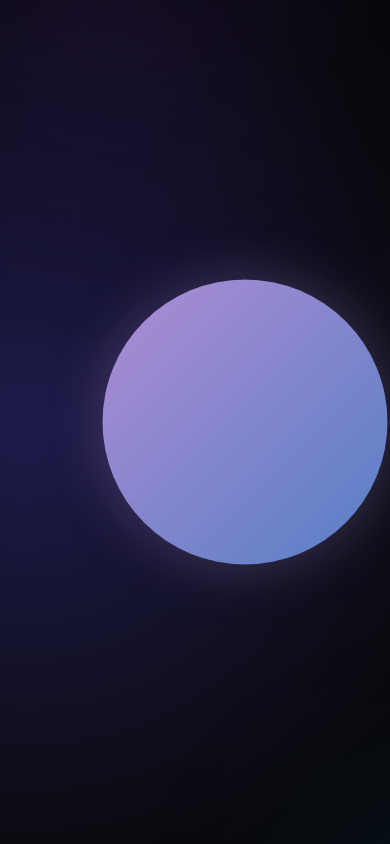
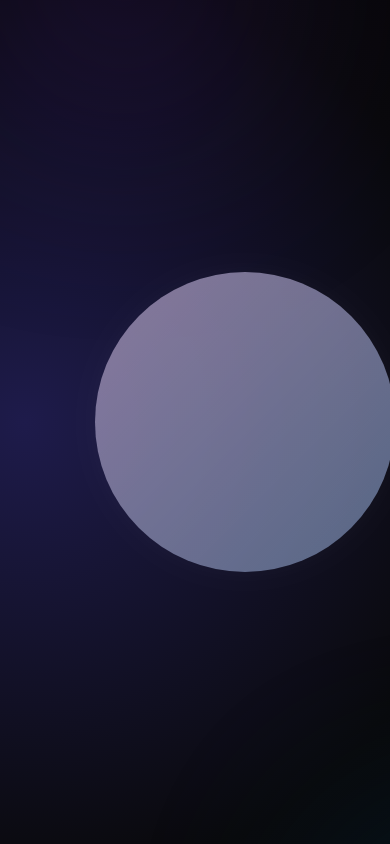
Before and after one commit to ahmad-younis88/voice_cloning_ai, a Next.js app: page / in a window 390 px wide. Shown: the top 844 px of the page. Built offline with nearby package versions, Linux system fonts and the light colour scheme.

Commit message:
Fix mobile Safari design and add voice visualization

```diff
--- a/app/globals.css
+++ b/app/globals.css
@@ -26,24 +26,10 @@ body {
   display: flex;
   justify-content: center;
   align-items: center;
-  width: 100%;
-  height: 100vh;
+  width: 100vw;
+  height: 100dvh; /* Better for mobile Safari (handles address bar) */
   position: relative;
   z-index: 10;
-}
-
-.orb-container {
-  position: absolute;
-  top: 0;
-  left: 0;
-  width: 100vw;
-  height: 100vh;
-  display: flex;
-  justify-content: center;
-  align-items: center;
-  cursor: pointer;
-  z-index: 20; /* Ensure it is clickable above everything */
-  transition: transform 0.1s ease-out; /* Smooth transition for the voice scaling */
 }
 
 .orb {
@@ -54,16 +40,22 @@ body {
   border-radius: 50%;
   background: linear-gradient(135deg, #c084fc, #3b82f6);
   box-shadow: 0 0 80px rgba(59, 130, 246, 0.5), inset 0 0 40px rgba(255,255,255,0.5);
-  transition: all 0.8s cubic-bezier(0.16, 1, 0.3, 1);
+  transition: filter 0.8s, box-shadow 0.8s, background 0.8s, transform 0.1s ease-out;
   position: relative;
-  z-index: 5;
+  z-index: 50; /* Ensure extremely high z-index to avoid touch blocking */
+  cursor: pointer;
+  -webkit-tap-highlight-color: transparent; /* Remove gray tap box on iOS Safari */
 }
 
 /* idle state */
 .orb.idle {
   filter: grayscale(0.7) opacity(0.8);
   box-shadow: 0 0 40px rgba(255,255,255,0.05);
-  transform: scale(0.9);
+}
+
+.orb.idle:hover {
+  filter: grayscale(0.4) opacity(1);
+  box-shadow: 0 0 60px rgba(192, 132, 252, 0.3);
 }
 
 .orb-container:hover .orb.idle {
--- a/app/page.jsx
+++ b/app/page.jsx
@@ -115,12 +115,10 @@ export default function Home() {
       <div className="blob blob-2"></div>
       <div className="container">
         <div
-          className="orb-container"
+          className={`orb ${status}`}
           onClick={toggleConnection}
           style={{ transform: `scale(${dynamicScale})` }}
-        >
-          <div className={`orb ${status}`} />
-        </div>
+        />
       </div>
     </>
   );
```
